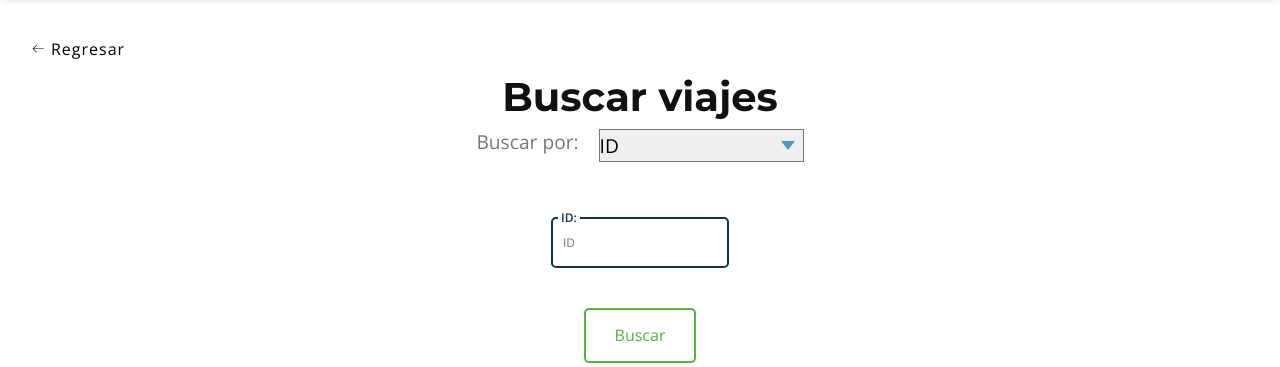
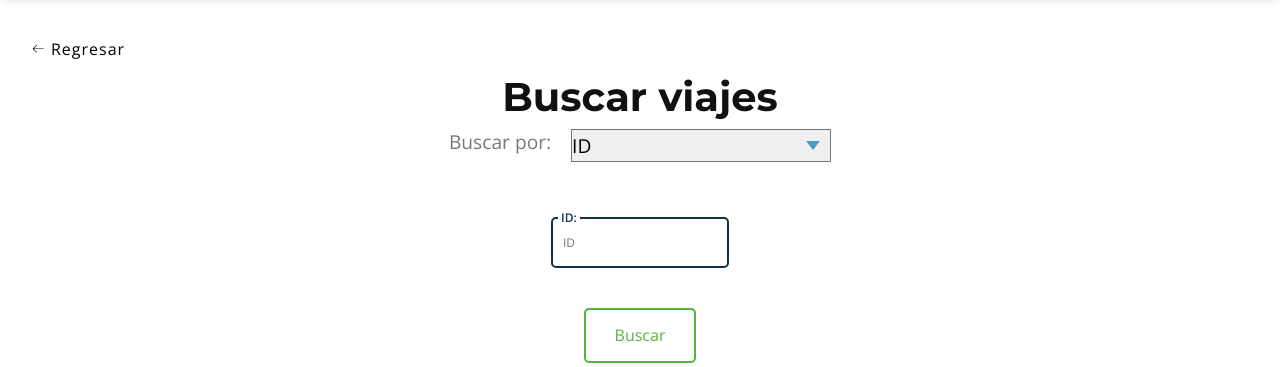
Before and after one commit to Gokruzk/book_fligths_travels, a PHP site: page /Proyecto/Vista/buscar_viaje.php in a window 1280 px wide. Shown: the part 77-444 px from the top of the page. Run offline with PHP 8.4, Linux system fonts and the light colour scheme; some libraries are stand-ins or nearby versions.

Commit message:
cambio de width

```diff
--- a/Proyecto/Vista/buscar_viaje.php
+++ b/Proyecto/Vista/buscar_viaje.php
@@ -61,7 +61,7 @@
                 <div class="contenedor-inputs">
                     <label for="" style="font-size: larger; padding-right: 20px">Buscar por:</label>
 
-                    <select id="select-viaje" class="form-select" style="width: auto; font-size: larger;">
+                    <select id="select-viaje" class="form-select" style="width: 260px; font-size: larger;">
                         <option value="0">ID</option>
                         <option value="1">Origen</option>
                         <option value="2">Destino</option>
```
